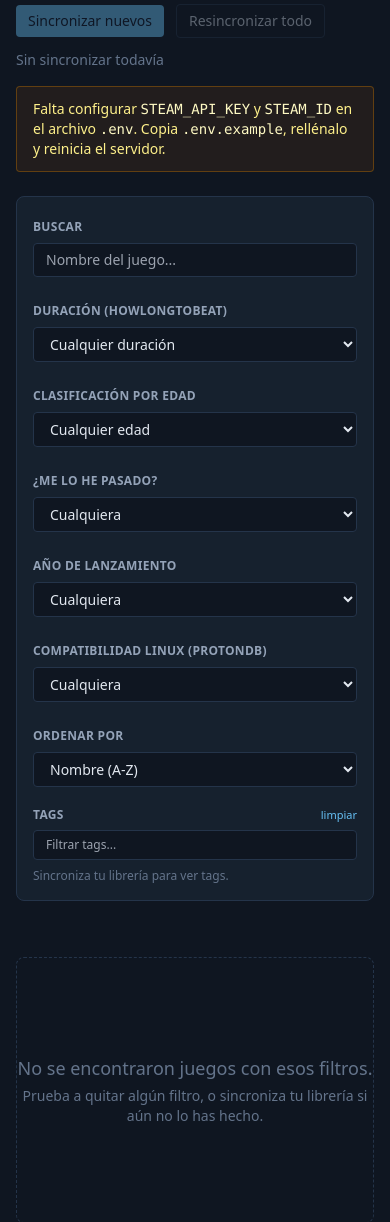
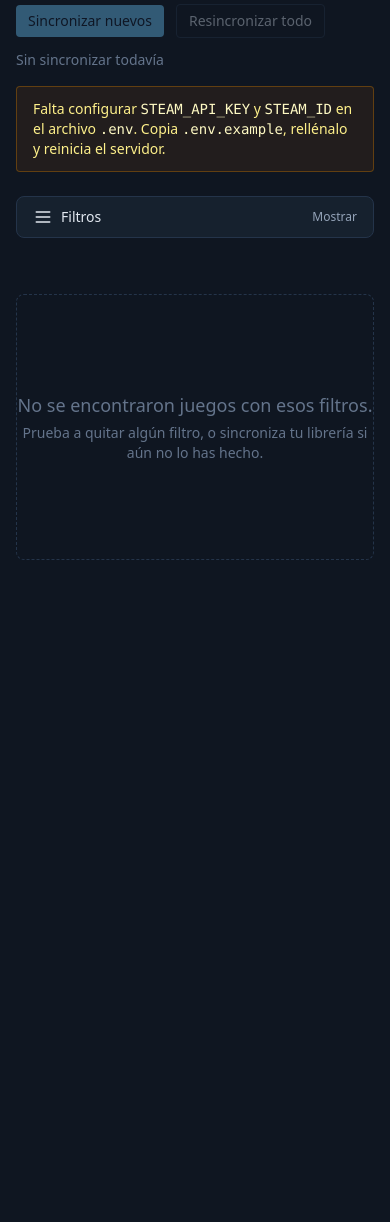
Before and after one commit to deese/steamhtb, a FastAPI app: page / in a window 390 px wide. Shown: the part 136-1358 px from the top of the page. After the commit the page ends 696 px from the top, so only its background shows below. Run offline with FastAPI, Linux system fonts and the light colour scheme; some libraries are stand-ins or nearby versions.

Commit message:
Make the filters panel collapsible on mobile
Co-Authored-By: Claude Sonnet 5.5 <noreply@anthropic.com>

```diff
--- a/app/templates/index.html
+++ b/app/templates/index.html
@@ -66,7 +66,23 @@
 
   <div class="flex flex-col lg:flex-row gap-6">
 
-    <aside class="lg:w-72 shrink-0">
+    <aside class="lg:w-72 shrink-0" x-data="{ open: false }">
+      <button
+        type="button"
+        @click="open = !open"
+        :aria-expanded="open"
+        aria-controls="filters"
+        class="lg:hidden w-full flex items-center justify-between px-4 py-2.5 text-sm font-medium bg-steam-panel/60 border border-steam-line rounded-lg text-slate-200 hover:border-steam-accent transition"
+      >
+        <span class="inline-flex items-center gap-2">
+          <svg xmlns="http://www.w3.org/2000/svg" class="w-5 h-5" fill="none" viewBox="0 0 24 24" stroke="currentColor" stroke-width="2">
+            <path stroke-linecap="round" d="M4 6h16M4 12h16M4 18h16" x-show="!open" />
+            <path stroke-linecap="round" d="M6 6l12 12M18 6L6 18" x-show="open" x-cloak />
+          </svg>
+          Filtros
+        </span>
+        <span class="text-xs text-slate-400" x-text="open ? 'Ocultar' : 'Mostrar'"></span>
+      </button>
       <form
         id="filters"
         hx-get="/games"
@@ -74,7 +90,8 @@
         hx-swap="innerHTML"
         hx-trigger="input changed delay:400ms from:#q, change"
         hx-indicator="#grid-loading"
-        class="lg:sticky lg:top-6 space-y-5 bg-steam-panel/60 border border-steam-line rounded-lg p-4"
+        :class="{ 'hidden': !open }"
+        class="lg:!block mt-3 lg:mt-0 lg:sticky lg:top-6 space-y-5 bg-steam-panel/60 border border-steam-line rounded-lg p-4"
       >
         <div>
           <label class="text-xs font-semibold uppercase tracking-wide text-slate-400">Buscar</label>
```
